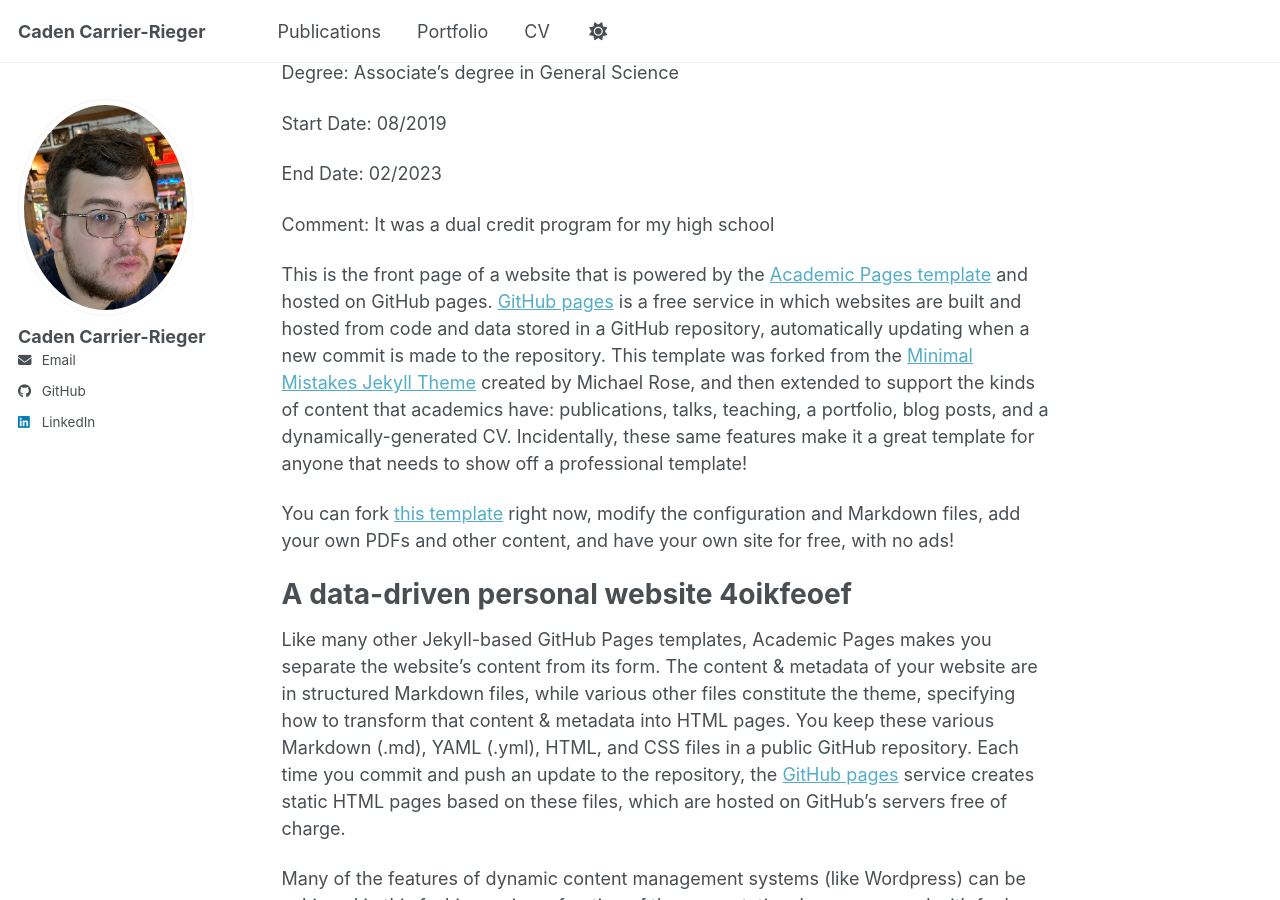
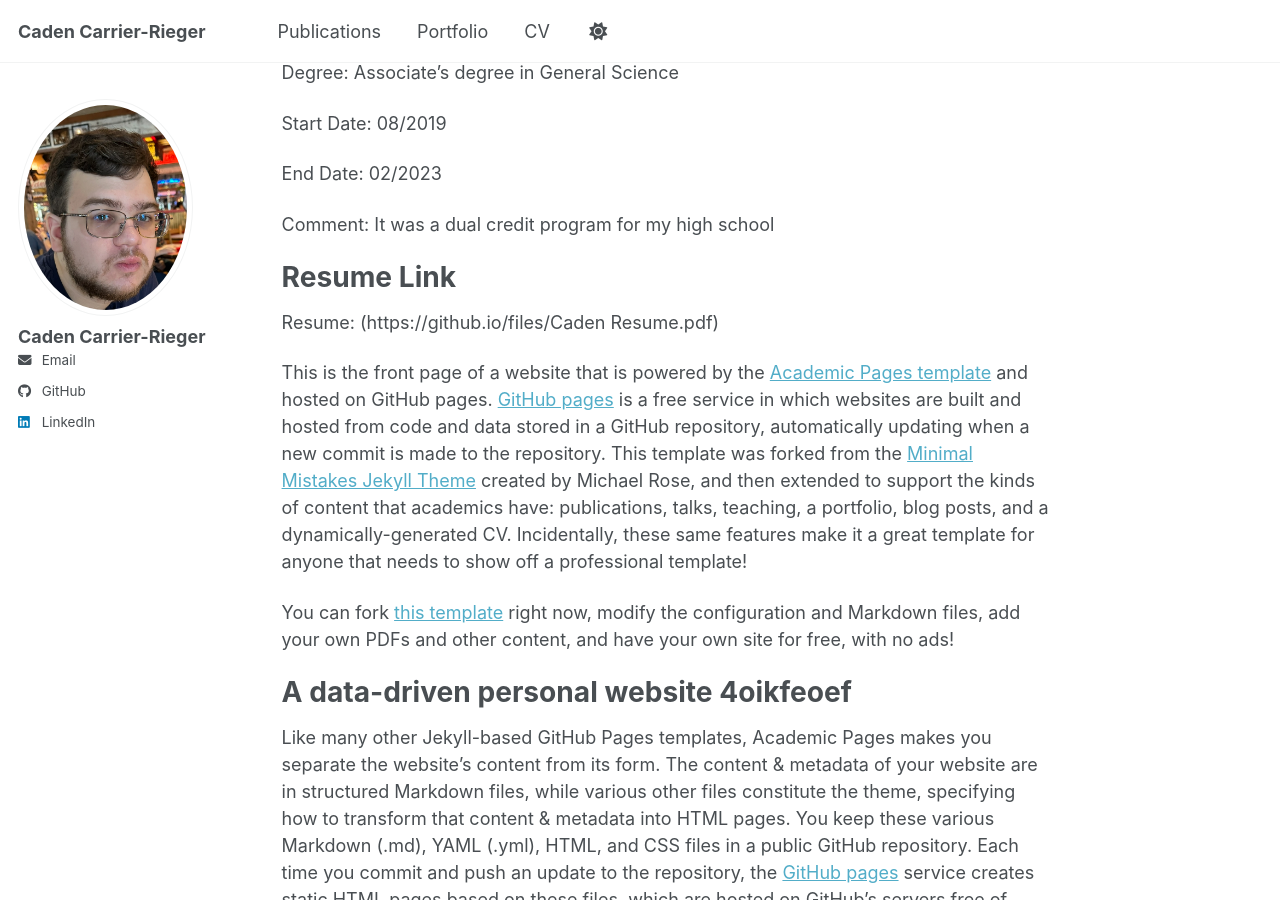
Before and after one commit to cadenrieger-lgtm/cadenrieger-lgtm.github.io, a Jekyll site: the page built from _pages/about.md, in a window 1280 px wide and 900 px high, scrolled down 595 px. Built offline with Jekyll 4.4.1, drawn with Linux system fonts in a browser that asks for light colours; our own code applies the rules of GitHub Pages for plain Markdown files; a script bundle is joined from its source files by our own code; library files that are not in the unit come from our copies.

Commit message:
Add resume link to about page
Added a link to the resume in the about page.

```diff
--- a/_pages/about.md
+++ b/_pages/about.md
@@ -25,6 +25,10 @@
 End Date: 02/2023
 
 Comment: It was a dual credit program for my high school
+
+Resume Link
+=======
+Resume: (https://github.io/files/Caden Resume.pdf)
 
 This is the front page of a website that is powered by the [Academic Pages template](https://github.com/academicpages/academicpages.github.io) and hosted on GitHub pages. [GitHub pages](https://pages.github.com) is a free service in which websites are built and hosted from code and data stored in a GitHub repository, automatically updating when a new commit is made to the repository. This template was forked from the [Minimal Mistakes Jekyll Theme](https://mmistakes.github.io/minimal-mistakes/) created by Michael Rose, and then extended to support the kinds of content that academics have: publications, talks, teaching, a portfolio, blog posts, and a dynamically-generated CV. Incidentally, these same features make it a great template for anyone that needs to show off a professional template!
 
```
